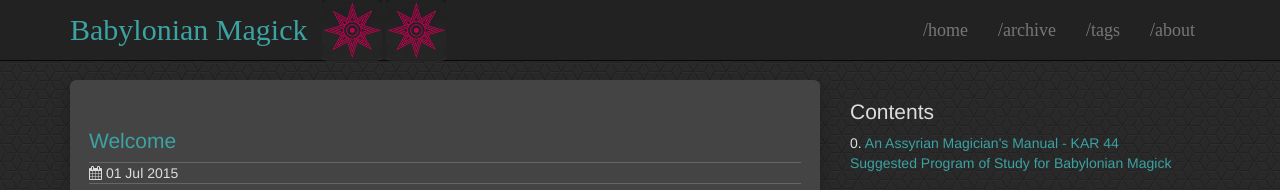
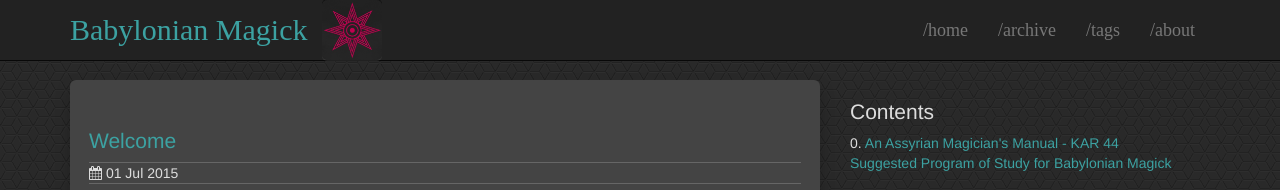
Before and after one commit to abaset/babylon, a Jekyll site: the page built from index.html, in a window 1280 px wide. Shown: the top 190 px of the page. Built offline with Jekyll 4.4.1, drawn with Linux system fonts in a browser that asks for light colours.

Commit message:
Update header.html

```diff
--- a/_includes/header.html
+++ b/_includes/header.html
@@ -2,7 +2,7 @@
 
 <head>
   <meta charset="UTF-8">
-  <title>{{ site.name }}</title>
+  <title><img src="http://anpuluv.github.io/babylon/images/star.jpg" width="60" height="60">{{ site.name }}</title>
   <meta name="theme-color" content="#222222" />
   <meta name="viewport" content="width=device-width, initial-scale=1.0">
   <script src="{{site.baseurl | prepend:site.url}}/js/jquery.min.js"></script>
@@ -45,7 +45,6 @@
           <span class="icon-bar"></span>
           <span class="icon-bar"></span>
         </button>
-        <img src="http://anpuluv.github.io/babylon/images/star.jpg" width="60" height="60">
         <a class="navbar-brand" href="{{site.baseurl | prepend:site.url}}/">{{ site.name }}</a>
       </div>
       <div class="collapse navbar-collapse">
```
